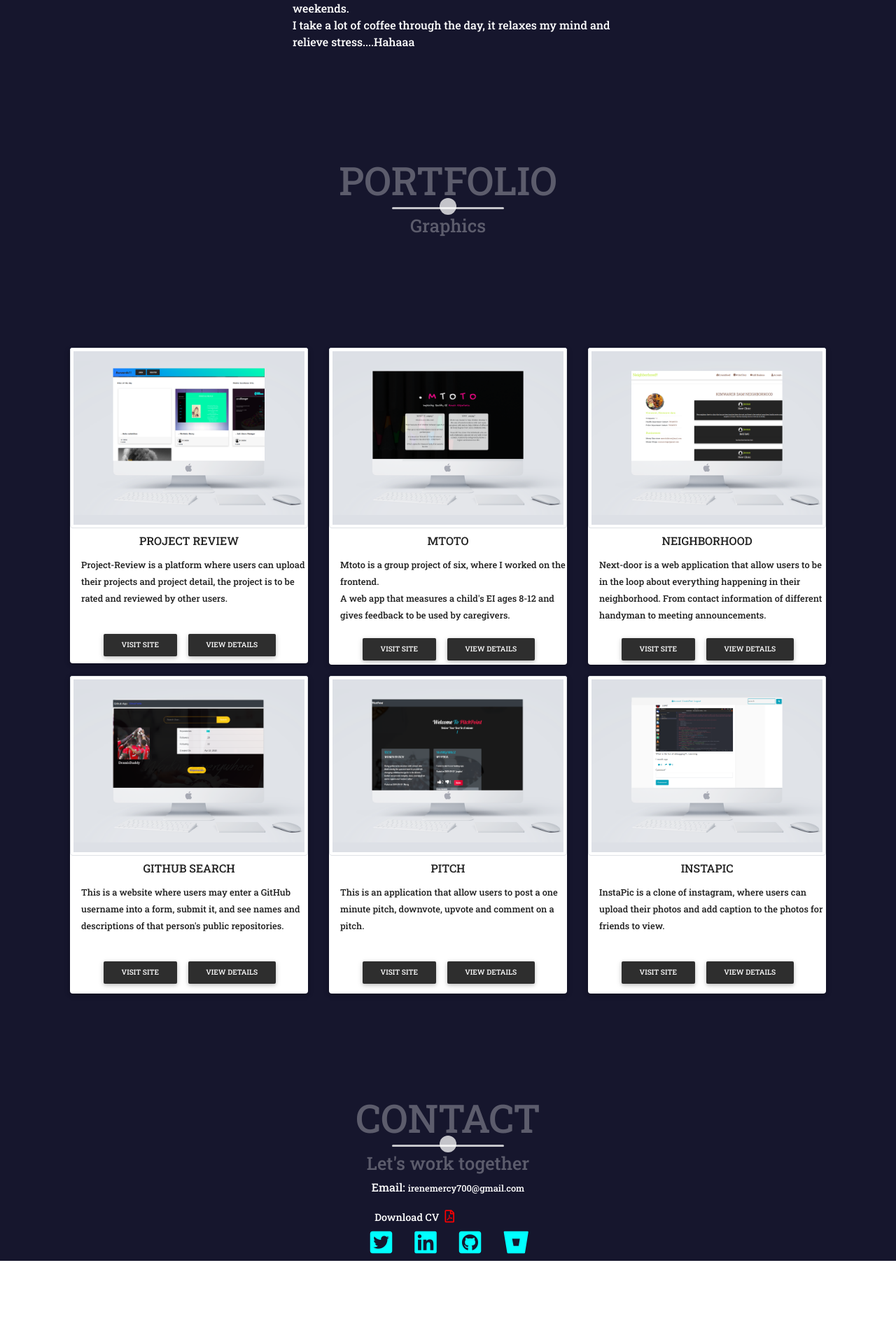
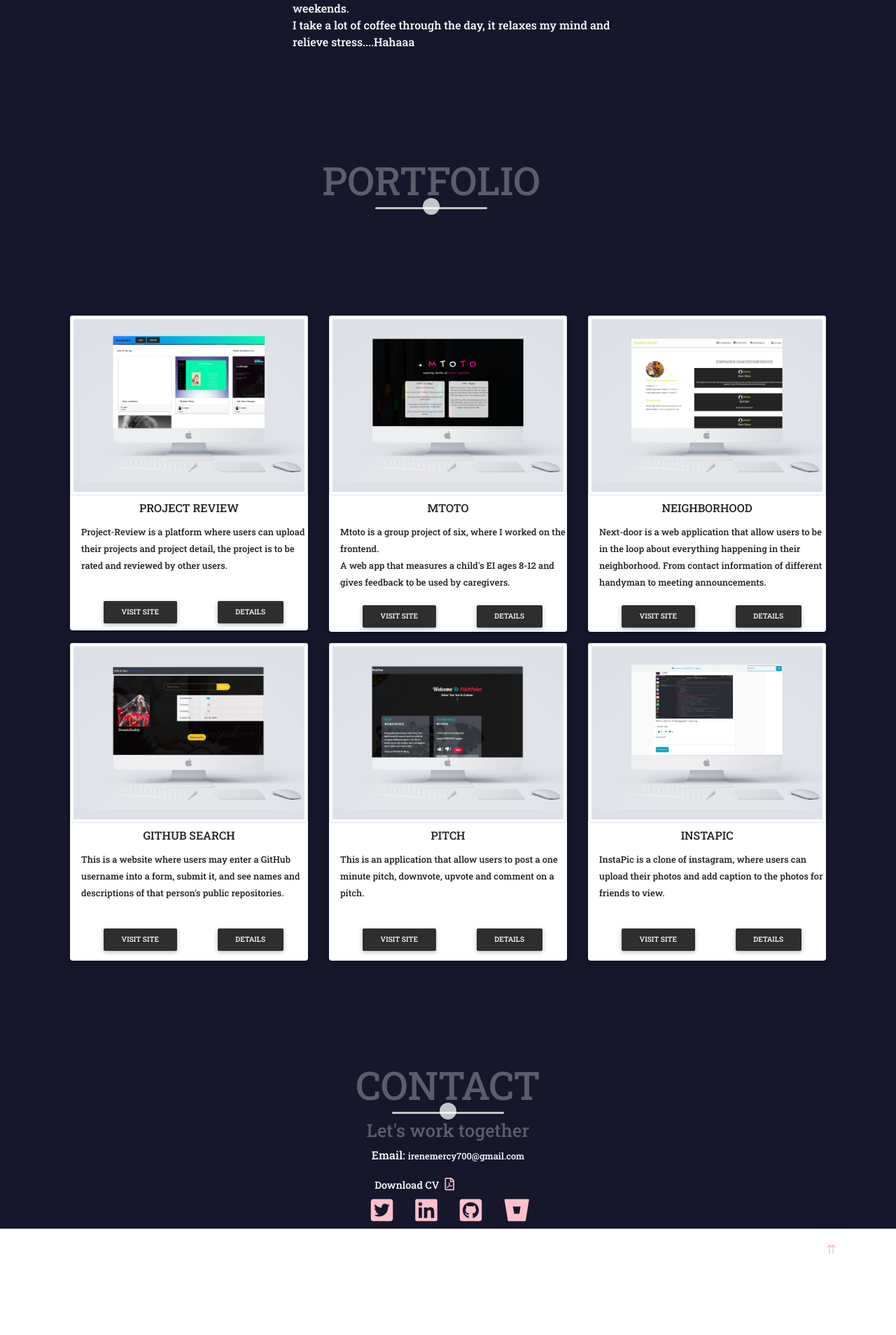
Before and after one commit to IreneMercy/MyWork, a Django app: page / in a window 1280 px wide. Shown: the part 1481-3389 px from the top of the page at 70% size. Run offline with Django 3.2, Linux system fonts and the light colour scheme; some libraries are stand-ins or nearby versions; grey boxes are pictures that could not be loaded.

Commit message:
add arrow up

```diff
--- a/MyPortfolio/templates/index.html
+++ b/MyPortfolio/templates/index.html
@@ -16,7 +16,7 @@
                 <ul class="nav nav-list">
                   <li><a href="/" class="nav-link">Home</a></li>
                   <li><a href="#about" class="nav-link">About</a></li>
-                  <li><a href="#portfolio" class="nav-link">Portfolio</a></li>
+                  <li><a href="#portfolio" class="nav-link">Applications</a></li>
                   <li><a href="#contact" class="nav-link">Contact</a></li>
                 </ul>
               </nav>
@@ -73,9 +73,8 @@
       </section>
       <section class="portfolio mt-5 pt-3 mb-5 pb-5" id="portfolio">
         <div class="container">
-          <div class="section-heading text-center mt-5">
+          <div class="section-heading text-center mt-5 mr-5">
             <h1>Portfolio</h1>
-            <h6>Graphics</h6>
           </div>
           <div class="portfolio-item">
             <div class="container-fluid bg-transparent">
@@ -96,7 +95,7 @@
                             <p class="card-text text-dark ml-3"><small>Project-Review is a platform where users can upload their projects and project detail, the project is to be rated and reviewed by other users.</small></p>
                           <!-- Button -->
                             <a href="https://projoreview.herokuapp.com/" target="_blank" class="btn btn-elegant btn-sm ml-5 mt-4">Visit site</a>
-                            <a href="https://github.com/IreneMercy/Project-Review" target="_blank" class="btn btn-elegant btn-sm mt-4">View Details</a>
+                            <a href="https://github.com/IreneMercy/Project-Review" target="_blank" class="btn btn-elegant btn-sm mt-4 ml-5 ">Details</a>
 
                           </div>
                         </div>
@@ -122,7 +121,7 @@
                               A web app that measures a child's EI ages 8-12 and gives feedback to be used by caregivers.</small></p>
                           <!-- Button -->
                             <a href="https://washucode.github.io/MTOTO/" target="_blank" class="btn btn-elegant btn-sm ml-5">Visit site</a>
-                            <a href="https://github.com/IreneMercy/MTOTO" target="_blank" class="btn btn-elegant btn-sm">View Details</a>
+                            <a href="https://github.com/IreneMercy/MTOTO" target="_blank" class="btn btn-elegant btn-sm ml-5">Details</a>
 
                           </div>
                         </div>
@@ -147,7 +146,7 @@
                             <p class="card-text text-dark ml-3"><small>Next-door is a web application that allow users to be in the loop about everything happening in their neighborhood. From contact information of different handyman to meeting announcements.</small></p>
                           <!-- Button -->
                             <a href="https://thehood.herokuapp.com/" target="_blank" class="btn btn-elegant btn-sm ml-5">Visit site</a>
-                            <a href="https://github.com/IreneMercy/NextDoor" target="_blank" class="btn btn-elegant btn-sm">View Details</a>
+                            <a href="https://github.com/IreneMercy/NextDoor" target="_blank" class="btn btn-elegant btn-sm ml-5">Details</a>
 
                           </div>
                         </div>
@@ -174,7 +173,7 @@
                             <p class="card-text text-dark ml-3"><small>This is a website where users may enter a GitHub username into a form, submit it, and see names and descriptions of that person's public repositories.</small></p>
                           <!-- Button -->
                             <a href="https://irenemercy.github.io/Github-Project/" target="_blank" class="btn btn-elegant btn-sm ml-5 mt-4">Visit site</a>
-                            <a href="https://github.com/IreneMercy/Github-Project" target="_blank" class="btn btn-elegant btn-sm mt-4">View Details</a>
+                            <a href="https://github.com/IreneMercy/Github-Project" target="_blank" class="btn btn-elegant btn-sm mt-4 ml-5">Details</a>
 
                           </div>
                         </div>
@@ -199,7 +198,7 @@
                             <p class="card-text text-dark ml-3"><small>This is an application that allow users to  post a one minute pitch, downvote, upvote and comment on a pitch.</small></p>
                           <!-- Button -->
                             <a href="https://pitchpoint.herokuapp.com/" target="_blank" class="btn btn-elegant btn-sm ml-5 mt-4">Visit site</a>
-                            <a href="https://github.com/IreneMercy/Pitch-List" target="_blank" class="btn btn-elegant btn-sm mt-4">View Details</a>
+                            <a href="https://github.com/IreneMercy/Pitch-List" target="_blank" class="btn btn-elegant btn-sm mt-4 ml-5">Details</a>
 
                           </div>
                         </div>
@@ -224,7 +223,7 @@
                             <p class="card-text text-dark ml-3"><small>InstaPic is a clone of instagram, where users can upload their photos and add caption to the photos for friends to view.</small></p>
                           <!-- Button -->
                             <a href="https://dinstapic.herokuapp.com/" target="_blank" class="btn btn-elegant btn-sm ml-5 mt-4">Visit site</a>
-                            <a href="https://github.com/IreneMercy/Instapic" target="_blank" class="btn btn-elegant btn-sm mt-4">View Details</a>
+                            <a href="https://github.com/IreneMercy/Instapic" target="_blank" class="btn btn-elegant btn-sm mt-4 ml-5">Details</a>
 
                           </div>
                         </div>
@@ -249,7 +248,7 @@
             </div>
             <ul class="nav-list">
               <li>
-                <a href="https://twitter.com/irene_oyoo" class="icon-link ml-5 pl-3">
+                <a href="https://twitter.com/irene_oyoo" class="icon-link ml-3">
                   <i class="fab fa-twitter-square fa-2x"></i>
                 </a>
               </li>
@@ -268,8 +267,9 @@
                   <i class="fab fa-bitbucket fa-2x"></i>
                 </a>
               </li>
-              <iframe src="https://giphy.com/embed/3htAzob87OfMvAS5Yp" width="100px" height="50" frameBorder="0" class="giphy-embed" allowFullScreen></iframe><p><a href="https://giphy.com/stickers/playmobil-football-3htAzob87OfMvAS5Yp"></a></p>
+              <iframe src="https://giphy.com/embed/3htAzob87OfMvAS5Yp" width="50px" height="50" frameBorder="0" class="giphy-embed" allowFullScreen></iframe><p><a href="https://giphy.com/stickers/playmobil-football-3htAzob87OfMvAS5Yp"></a></p>
             </ul>
+            <a class="cont" href="/">&#8648;</a>
           </div>
         </div>
       </section>
--- a/static/css/styles.css
+++ b/static/css/styles.css
@@ -62,14 +62,16 @@ header{
 .nav-link{
   color:pink;
 }
-#cv{
-  color:linear-gradient(to top,red, #red);
+
+.cont{
+  float:right;
+  color:pink;
 }
 .text a i{
-  color: red;
+  color: pink;
 }
 li a{
-  color:cyan;
+  color:pink;
 }
 li{
   margin: 0 1rem;
@@ -198,9 +200,7 @@ li{
 .social-media i{
   transition:color 650ms;
 }
-.fa-twitter-square:hover{
-  color: #38a1f3;
-}
+
 .container{
   width: 90%;
   max-width: 120rem;
```
